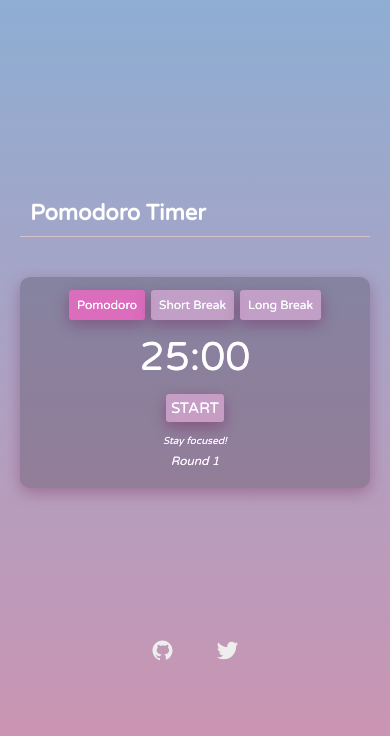
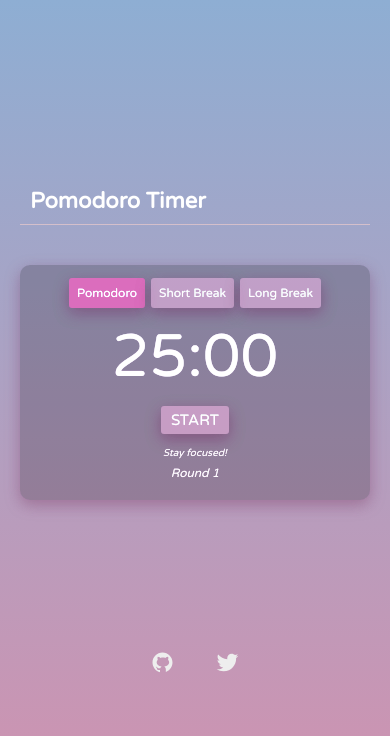
Before and after one commit to gizemnkorkmaz/pomodoro-timer, a React (Create React App) app: page / in a window 390 px wide. Shown: the top 736 px of the page. Built offline with nearby package versions, Linux system fonts and the light colour scheme; some icons are missing.

Commit message:
Change font-size and padding values of Timer

```diff
--- a/src/components/Timer/Timer.module.css
+++ b/src/components/Timer/Timer.module.css
@@ -39,12 +39,12 @@
 
 @media screen and (max-width: 500px) {
   .Timer {
-    font-size: 40px;
+    font-size: 60px;
   }
 
   .StartButton {
     font-size: 15px;
-    padding: 5px;
+    padding: 5px 10px;
   }
 
   .SkipButton {
```
